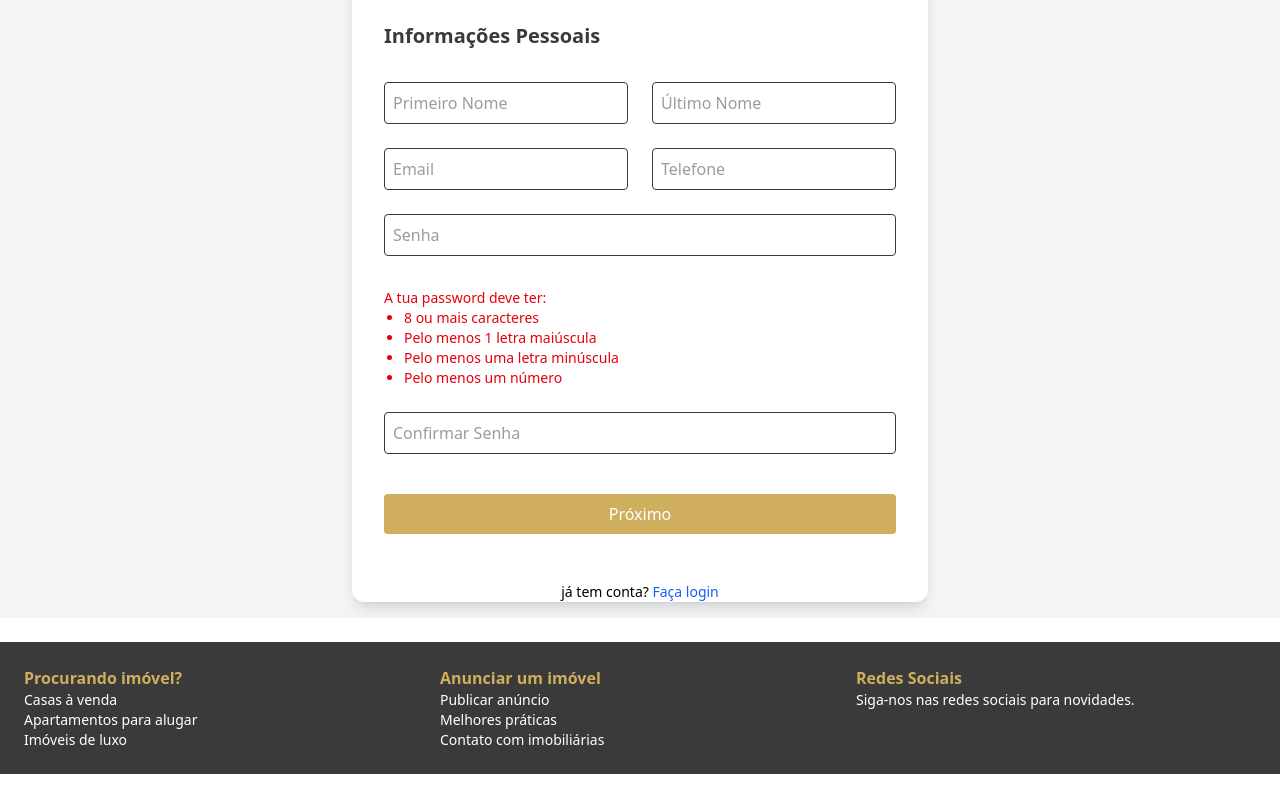
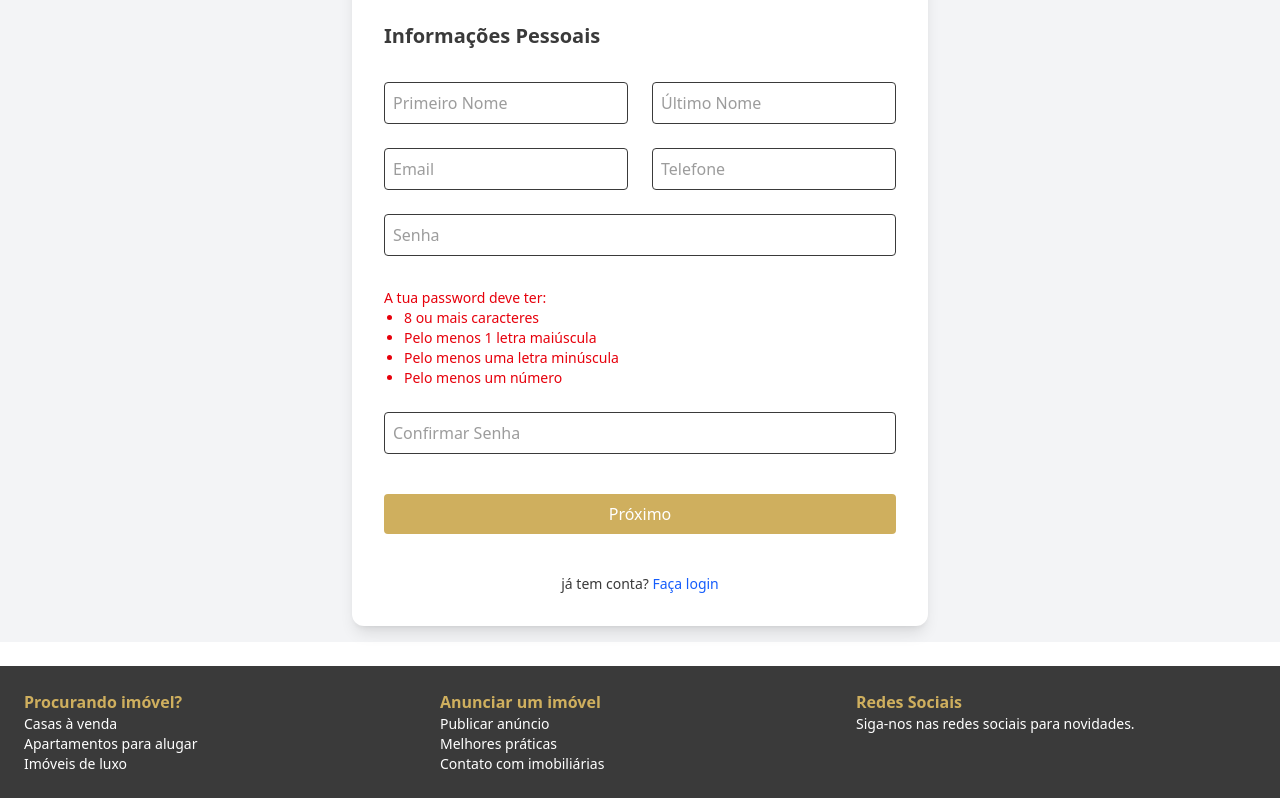
Before and after one commit to DEISI-ULHT-TFC-2024-25/TFC-DEISI2043-IMOinvestor_Frontend, a React (Vite) app in the folder imoinvestidor/: page /register in a window 1280 px wide. Shown: the part 353-1151 px from the top of the page. Before the commit the page ends 1127 px from the top, so only its background shows below. Built offline with nearby package versions, Linux system fonts and the light colour scheme.

Commit message:
Changed login paragraph at the end of register

```diff
--- a/imoinvestidor/src/pages/Register.jsx
+++ b/imoinvestidor/src/pages/Register.jsx
@@ -136,6 +136,11 @@ export default function Registration() {
                 >
                   Próximo
                 </button>
+
+                <p className="col-span-2 text-sm text-center mt-4">
+                  já tem conta? <a href="/login" className="text-blue-600">Faça login</a>
+                </p>
+
               </div>
             </div>
           )}
@@ -224,9 +229,6 @@ export default function Registration() {
             </div>
           )}
         </div>
-        <p className="text-sm text-center mt-4">
-            já tem conta? <a href="/login" className="text-blue-600">Faça login</a>
-        </p>
       </div>
     </div>
   );
```
